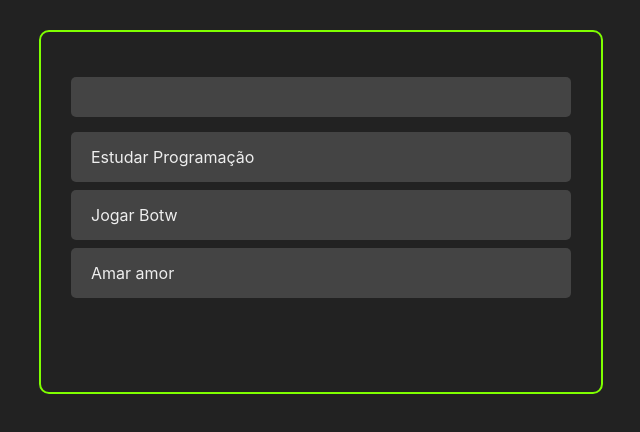
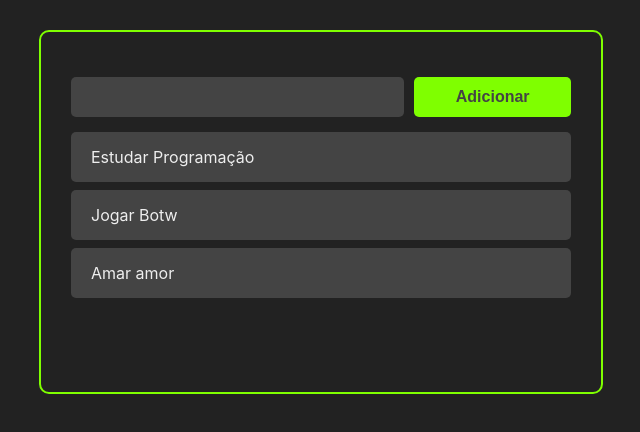
Before and after one commit to RafaelMoid/todoApp, a React (Create React App) app: page / in a window 1280 px wide. Shown: the top 432 px of the page, without its empty margins (319-959 px from the left). Built offline with nearby package versions, Linux system fonts and the light colour scheme.

Commit message:
Criando componente reusavel botão

```diff
--- a/src/components/AddTask.css
+++ b/src/components/AddTask.css
@@ -14,3 +14,8 @@
     color: #eee;
     font-size: 16px;
 }
+
+.add-task-button-container {
+    margin-left:10px;
+    flex: 1;
+}
--- a/src/components/AddTask.jsx
+++ b/src/components/AddTask.jsx
@@ -1,10 +1,15 @@
 import React from 'react';
+import Button from "./Button";
 import "./AddTask.css";
+
 
 const AddTask = () => {
     return (
     <div className="add-task-container">
         <input type="text" className="add-task-input"/>
+        <div className="add-task-button-container">
+            <Button>Adicionar</Button>
+        </div>
     </div>
         )
 }
--- /dev/null
+++ b/src/components/Button.css
@@ -0,0 +1,12 @@
+.button {
+    background-color: chartreuse;
+    height: 40px;
+    padding: 0 10px;
+    border-radius: 5px;
+    width: 100%;
+    font-size:16px;
+    color: #444;
+    font-weight: bold;
+    cursor: pointer;
+    border: none;
+}
--- /dev/null
+++ b/src/components/Button.jsx
@@ -0,0 +1,8 @@
+import React from 'react';
+import "./Button.css";
+//Aqui criamos o botão e usamos as props para passar a função JS onclick para o botão
+const Button = ({children, onClick}) => {
+    return <button onClick={onClick} className="button">{children}</button>;
+};
+
+export default Button;
```
